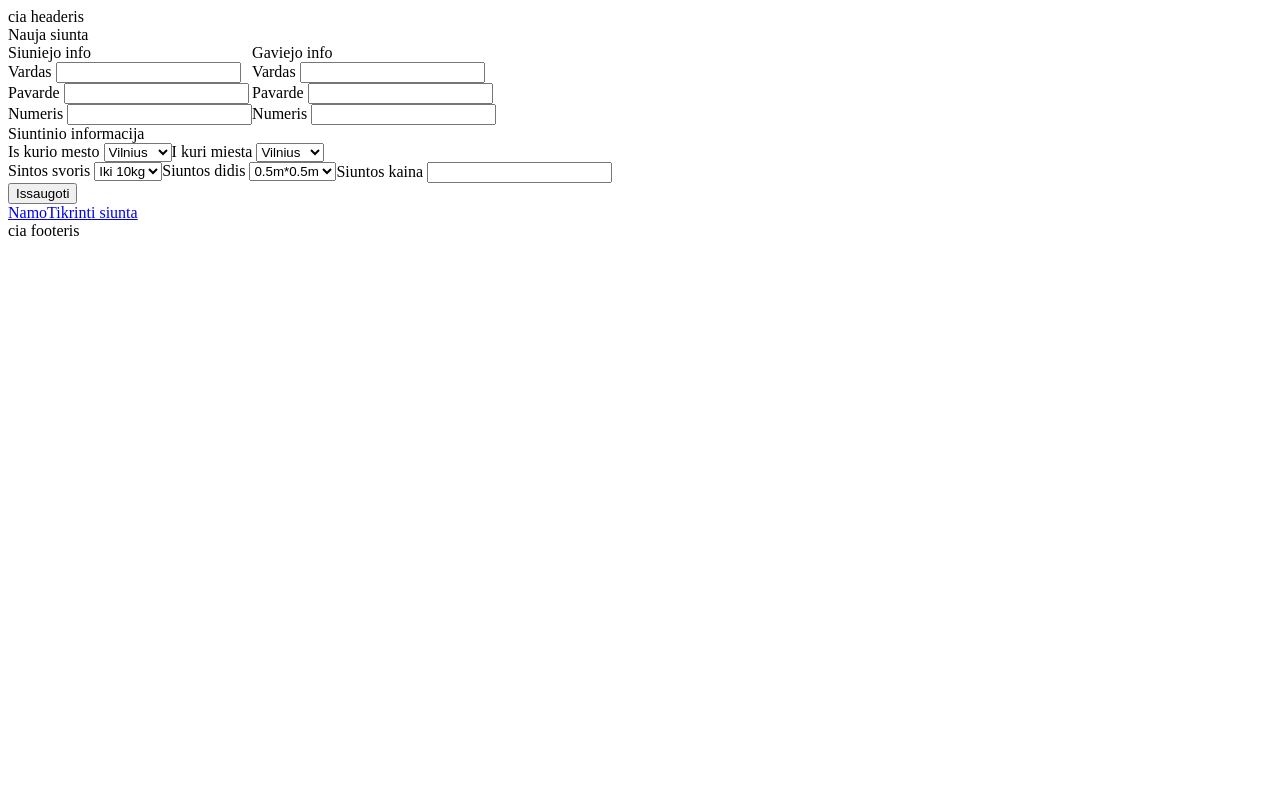
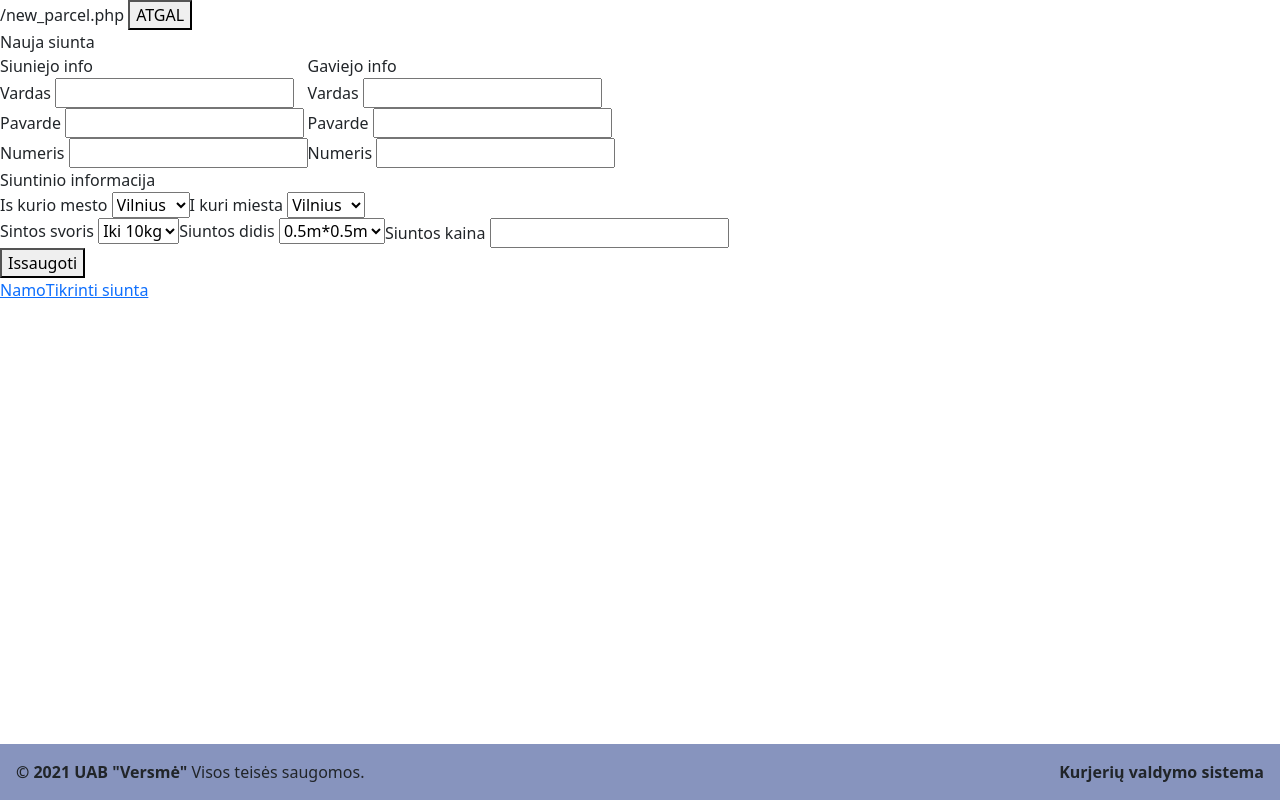
Before and after one commit to Andrej-Polujanskij/Courier-system, a PHP site: page /new_parcel.php in a window 1280 px wide. Run offline with PHP 8.4, Linux system fonts and the light colour scheme; some libraries are stand-ins or nearby versions.

Commit message:
start front end

```diff
--- a/assets/css/main.css
+++ b/assets/css/main.css
@@ -1,6 +1,19 @@
+html{
+  font-family: 'Roboto',sans-serif;
+}
+
+body{
+  min-height: 100vh;
+  max-height: 100vh;
+  display: flex;
+  flex-direction: column;
+}
+
 .flex{
   display: flex;
 }
+/* light blue
+ #8794be  */
 
 .bad-request{
   display: none;
@@ -43,3 +56,8 @@ table, th, td {
 .parcel_worker{
   display: none;
 }
+
+footer{
+  background-color: #8794be;
+  margin-top: auto;
+}
--- a/assets/js/main.js
+++ b/assets/js/main.js
@@ -248,13 +248,22 @@ $(document).ready(function() {
             <td id="status">
               ${resp[i].status}
               <button class="add_courier" type="button">Keisti statusa</button>
-              <form id="parcel_worker_id--" class="parcel_worker" data-id="">
-                <select name="parcel_worker_id" id="">
-                    <option value="">
+              <form id="" class="parcel_worker" data-id="">
+                <select name="status" id="new_status">
+                    <option value="1">
                           opcija 1
                     </option>
+                    <option value="2">
+                          opcija 2
+                    </option>
+                    <option value="3">
+                          opcija 3
+                    </option>
+                    <option value="4">
+                          opcija 4
+                    </option>
                 </select>
-                <button data-id="" class="set_parcel_status" type="submit">Issaugoti</button>
+                <button data-id="${resp[i].id}" class="set_parcel_status" type="submit">Issaugoti</button>
               </form>
             </td>
           </tr>
@@ -273,8 +282,27 @@ $(document).ready(function() {
           $(this).next().fadeIn(200)
         })
 
-        $('.set_parcel_status').click(function() {
-          console.log('o cia kaip?');
+        $('.set_parcel_status').click(function(e) {
+          e.preventDefault()
+          let post_id = $(this).attr('data-id')
+          let new_status = $('#new_status').val()
+
+          $.ajax({
+            url: 'function.php?action=change_parcel_status',
+            data: {id: post_id, status: new_status},
+            method: 'POST',
+            success: function(resp) {
+              console.log(resp)
+              if (resp == 1) {
+                alert("Status successfully updated")
+                setTimeout(function() {
+                  location.reload()
+                }, 1000)
+
+              }
+            }
+          })
+
         })
       }
     })
--- a/includes/footer.php
+++ b/includes/footer.php
@@ -1,10 +1,17 @@
-  <footer>
-    cia footeris
+  <footer class="container-fluid p-3">
+    <div class="d-flex justify-content-between">
+      <div class="">
+        <span class="fw-bold">© <?php echo date("Y"); ?> UAB "Versmė"</span>  Visos teisės saugomos.
+      </div>
+      <div class="fw-bold">
+        Kurjerių valdymo sistema
+      </div>
+    </div>
   </footer>
 
 
-
-<script src="./assets/js/main.js"></script>
+  <script src="https://cdn.jsdelivr.net/npm/bootstrap@5.1.1/dist/js/bootstrap.bundle.min.js" integrity="sha384-/bQdsTh/da6pkI1MST/rWKFNjaCP5gBSY4sEBT38Q/9RBh9AH40zEOg7Hlq2THRZ" crossorigin="anonymous"></script>
+  <script src="./assets/js/main.js"></script>
   </body>
 
   </html>
--- a/includes/header.php
+++ b/includes/header.php
@@ -6,12 +6,24 @@
   <meta name="viewport" content="width=device-width, initial-scale=1.0">
   <script src="https://ajax.googleapis.com/ajax/libs/jquery/3.5.1/jquery.min.js"></script>
 
-
+  <link href="https://cdn.jsdelivr.net/npm/bootstrap@5.1.1/dist/css/bootstrap.min.css" rel="stylesheet" integrity="sha384-F3w7mX95PdgyTmZZMECAngseQB83DfGTowi0iMjiWaeVhAn4FJkqJByhZMI3AhiU" crossorigin="anonymous">
+  <link rel="stylesheet" href="./assets/css/reset.css">
   <link rel="stylesheet" href="./assets/css/main.css">
   <title>Couries sistem</title>
 </head>
 
-<body>
+<body class="">
+
   <header>
-    cia headeris
+    <?php $home_page = $_SERVER['SCRIPT_NAME'];
+    print_r($home_page)
+      // if(isset($home_page)){
+      //   print_r('homepage');
+      // }
+
+    ?>
+    <button type="button" class="">
+      ATGAL
+    </button>
   </header>
+  <div class="container-fluid"></div>
--- a/staff.php
+++ b/staff.php
@@ -91,6 +91,7 @@ include 'includes/header.php'
 
 
 
+
       <div class="full_info_table">
         <h2>Visos darbotojo siuntos</h2>
 
```
Also changed, not shown: function.php (+21 -0 lines).
